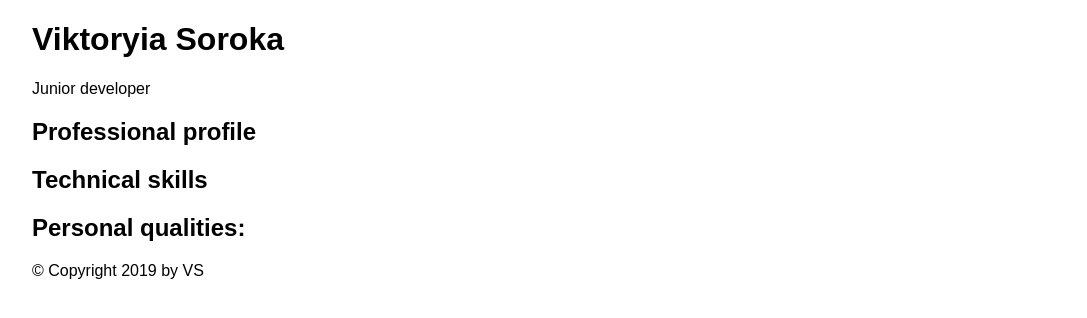
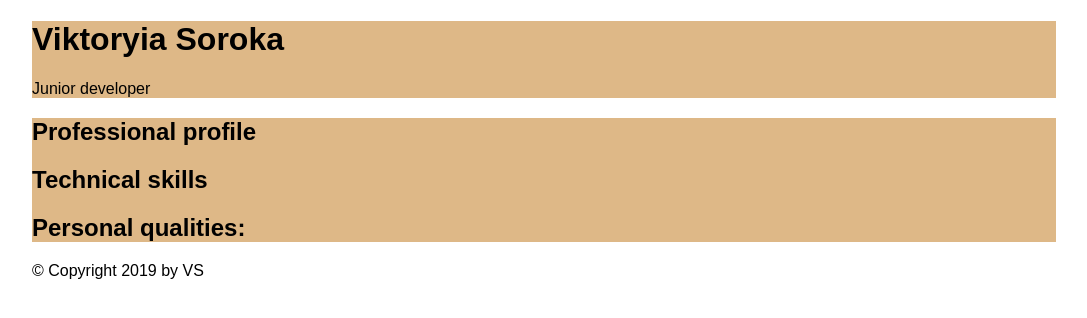
Before and after one commit to ViktoryiaSoroka/rsschool-cv-stage0, a plain HTML site: page index.html in a window 1280 px wide. Shown: the whole page, without its empty margins (96-1183 px from the left). Drawn offline with Linux system fonts and the light colour scheme.

Commit message:
feat: add style for class about

```diff
--- a/style.css
+++ b/style.css
@@ -5,3 +5,6 @@ body, html {
     background: rgb(255, 255, 255);
     margin: 0 auto;
 }
+.about {
+    background-color: burlywood;
+}
```
